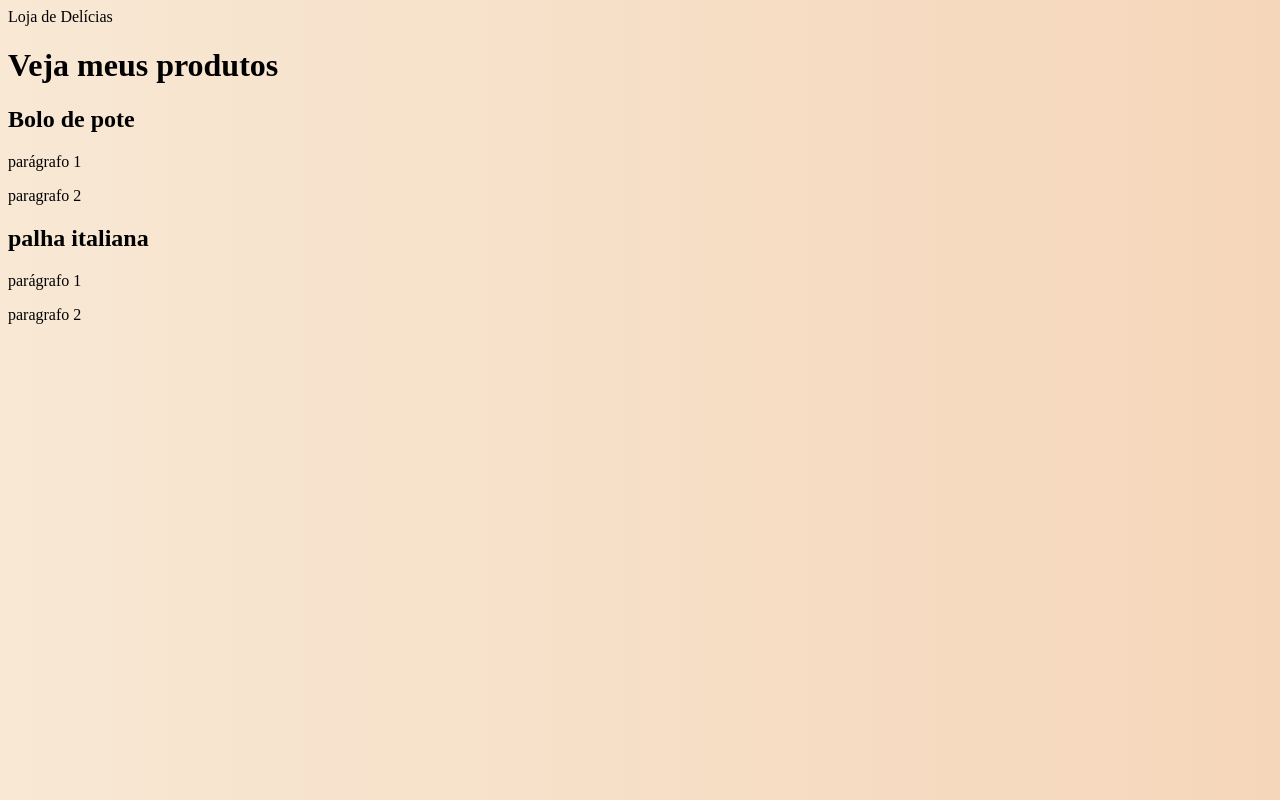
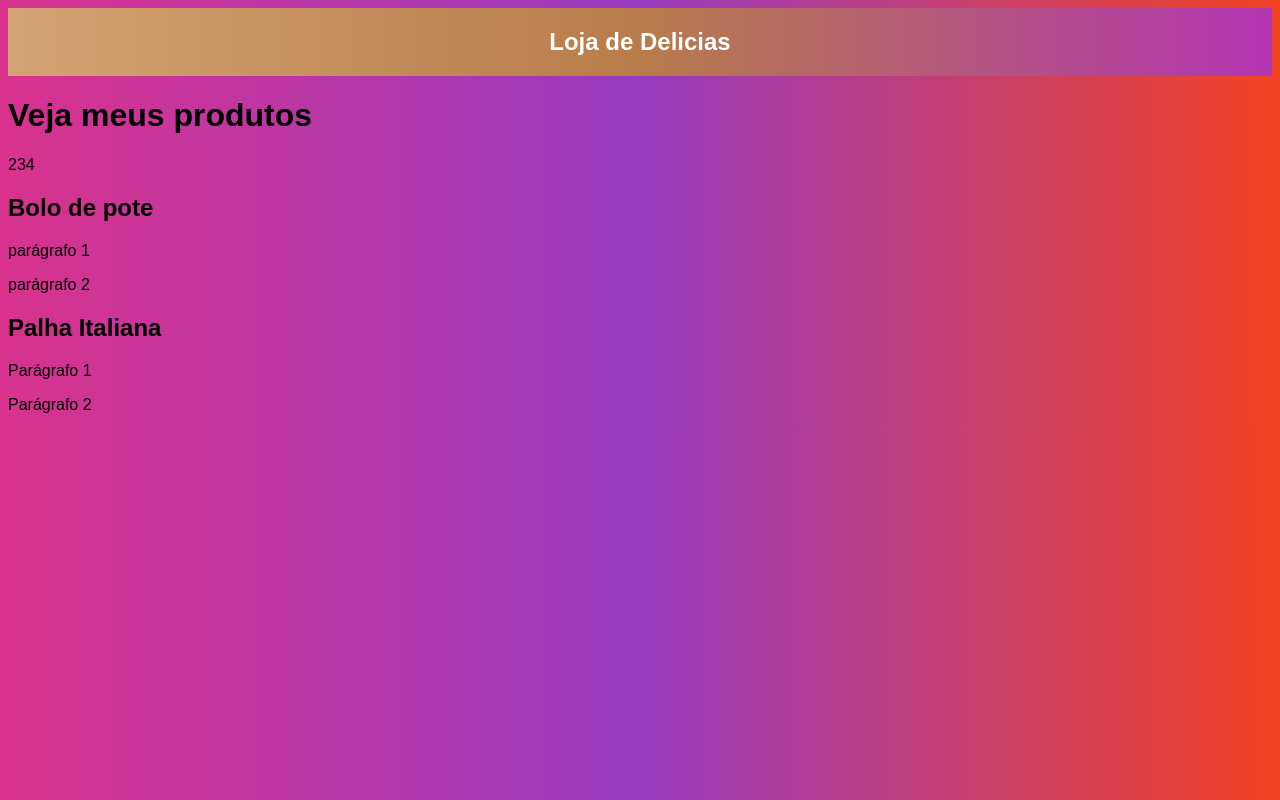
Before and after one commit to vini1santana/base.html, a plain HTML site: page index.html in a window 1280 px wide. Drawn offline with Linux system fonts and the light colour scheme.

Commit message:
Update index.html

```diff
--- a/index.html
+++ b/index.html
@@ -5,18 +5,18 @@
     <meta name="viewport" content="width=device-width, initial-scale=1.0">
     <title>Document</title>
     <style>
-      @charset "UTF-8";
+        @charset "UFT-8";
 
-      *{
-        family-family: Arial, Helvetica, sans-serif;
-      }
+        *{
+            font-family: Arial, Helvetica, sans-serif;
+        }
 
-     body{
-     background: linear-gradient(to right, #f8e8d4, #f5d6ba);
-     }
+        body{
+            background-image: linear-gradient(to right, #D9328E, #983BBf, #f24323);
+        }
 
-    header {
-            background: linear-gradient(to right, #f5d6ba, #d4a373;
+        header {
+            background: linear-gradient(to right, #d4a373, #b87c4a, #b234b2);
             padding: 20px;
             text-align: center;
             font-size: 24px;
@@ -27,16 +27,16 @@
     </style>
 </head>
 <body>
-    <header>Loja de Delícias</header>
+    <header>Loja de Delicias</header>
     <h1>Veja meus produtos</h1>
-    <div class="produtos">
+    <div class = "produtos">234
     <h2>Bolo de pote</h2>
         <p>parágrafo 1</p>
-        <p>paragrafo 2</p>
+        <p>parágrafo 2</p>
 
-    <h2>palha italiana</h2>
-        <p>parágrafo 1</p>
-        <p>paragrafo 2</p>
+    <h2>Palha Italiana</h2>
+        <p>Parágrafo 1</p>
+        <P>Parágrafo 2</P>
     </div>
 </body>
 </html>
```
